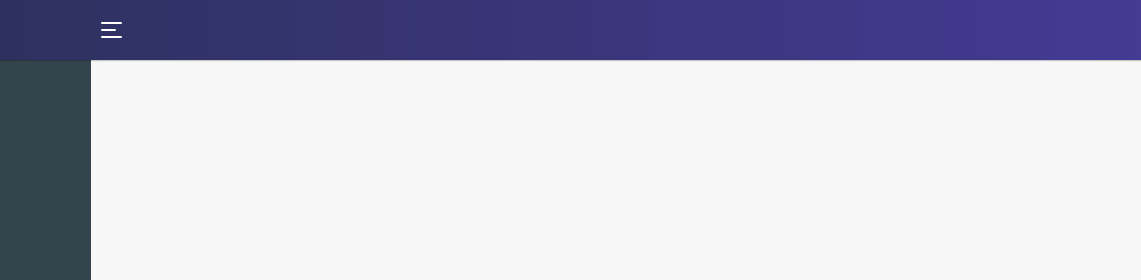
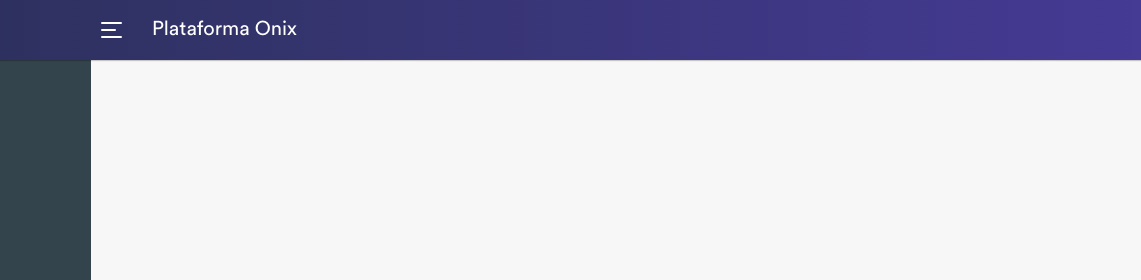
Before and after one commit to alsgu3rra/ui, a plain HTML site: page index.html in a window 1280 px wide. Shown: the top 280 px of the page, 139-1280 px from the left. Drawn offline with Linux system fonts and the light colour scheme.

Commit message:
Título da Plataforma

```diff
--- a/index.html
+++ b/index.html
@@ -46,6 +46,9 @@
           <span></span>
         </span>
       </a>
+      <div class="page-title-box" title="Título da Plataforma">
+        <h3>Plataforma Onix</h3>
+      </div>
       <a id="mobile_btn" class="mobile_btn" href="#sidebar" title="Botão para fechar ou abrir menu lateral">
         <i class="fa fa-bars"></i>
       </a>
```
